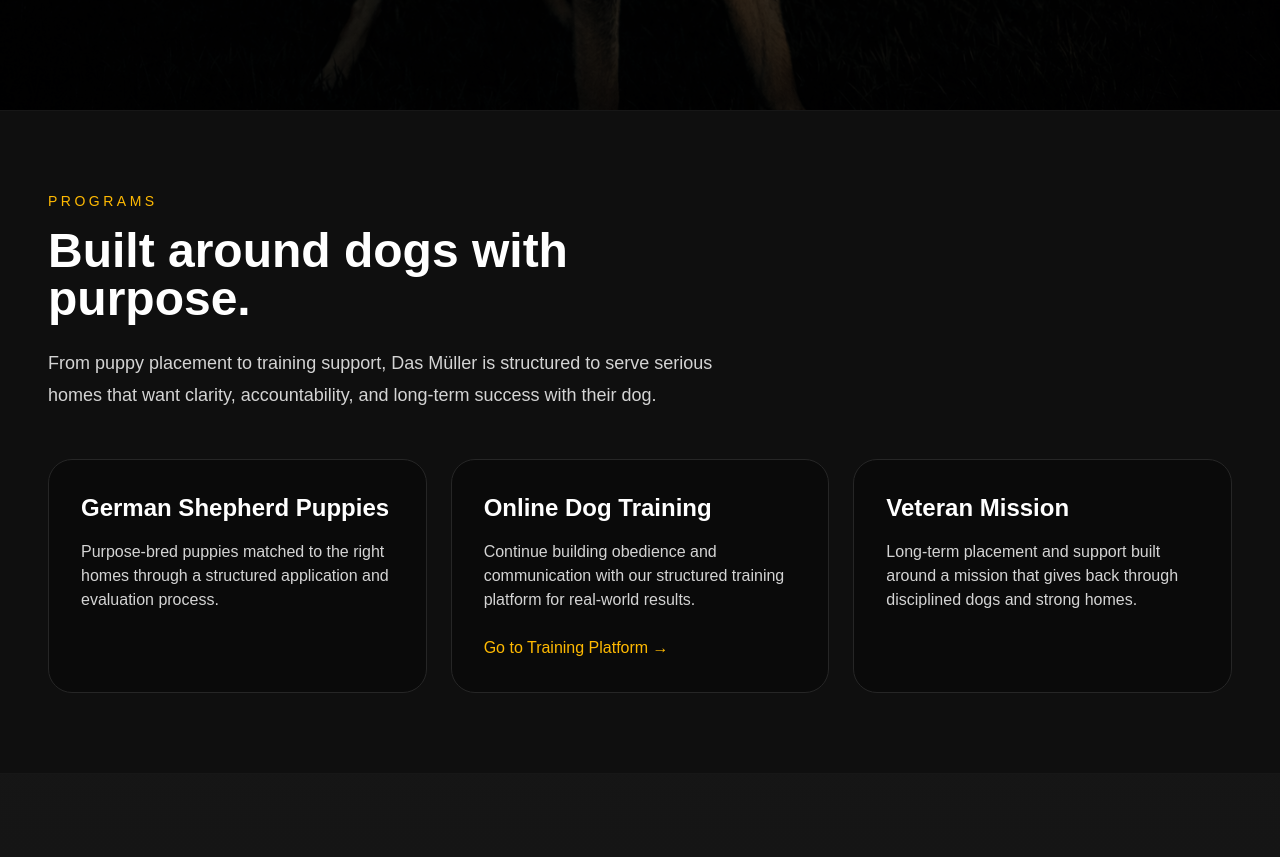
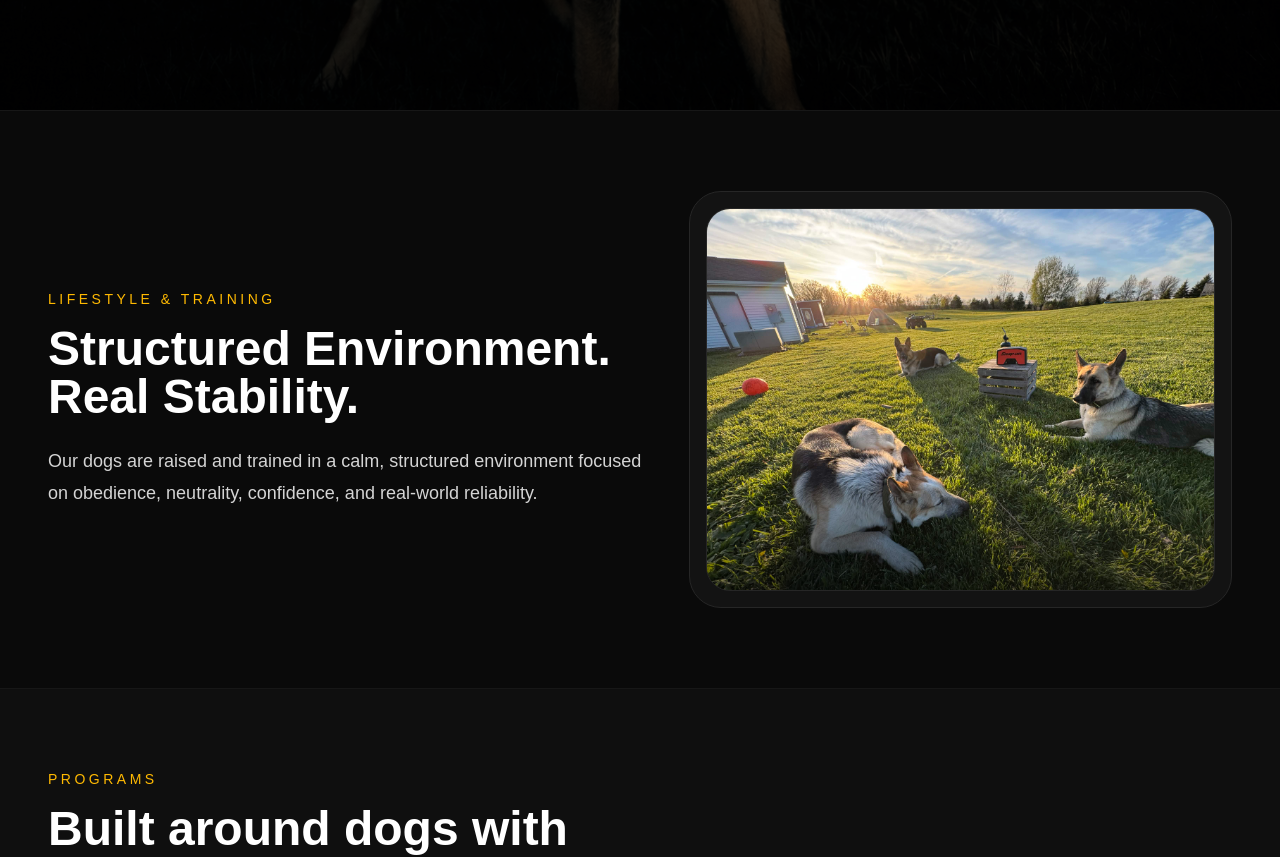
Before and after one commit to HapticVets/das-muller-website, a Next.js app: page / in a window 1280 px wide. Shown: the part 725-1582 px from the top of the page. Built offline with nearby package versions, Linux system fonts and the light colour scheme; no server answers.

Commit message:
Add homepage lifestyle training section

```diff
--- a/src/components/HomePageClient.tsx
+++ b/src/components/HomePageClient.tsx
@@ -208,6 +208,35 @@
                 >
                   Start Training
                 </a>
+              </div>
+            </div>
+          </div>
+        </section>
+
+        <section className="border-t border-neutral-900 bg-neutral-950">
+          <div className="mx-auto grid max-w-7xl gap-10 px-6 py-20 md:px-10 lg:grid-cols-[1.05fr_0.95fr] lg:px-12">
+            <div className="flex flex-col justify-center">
+              <p className="text-sm uppercase tracking-[0.25em] text-amber-400">
+                Lifestyle & Training
+              </p>
+              <h2 className="mt-4 text-3xl font-bold md:text-5xl">
+                Structured Environment. Real Stability.
+              </h2>
+              <p className="mt-6 max-w-2xl text-lg leading-8 text-neutral-300">
+                Our dogs are raised and trained in a calm, structured
+                environment focused on obedience, neutrality, confidence, and
+                real-world reliability.
+              </p>
+            </div>
+
+            <div className="rounded-[2rem] border border-neutral-800 bg-neutral-900/70 p-4">
+              <div className="relative overflow-hidden rounded-[1.5rem] border border-neutral-800 bg-neutral-950">
+                <img
+                  src="/images/gallery/structured-pack-training.jpg"
+                  alt="Structured pack training session"
+                  className="h-full min-h-80 w-full object-contain"
+                />
+                <div className="pointer-events-none absolute inset-x-0 bottom-0 h-32 bg-gradient-to-t from-black/55 to-transparent" />
               </div>
             </div>
           </div>
```
Also changed, not shown: public/images/gallery/structured-pack-training.jpg (added).
